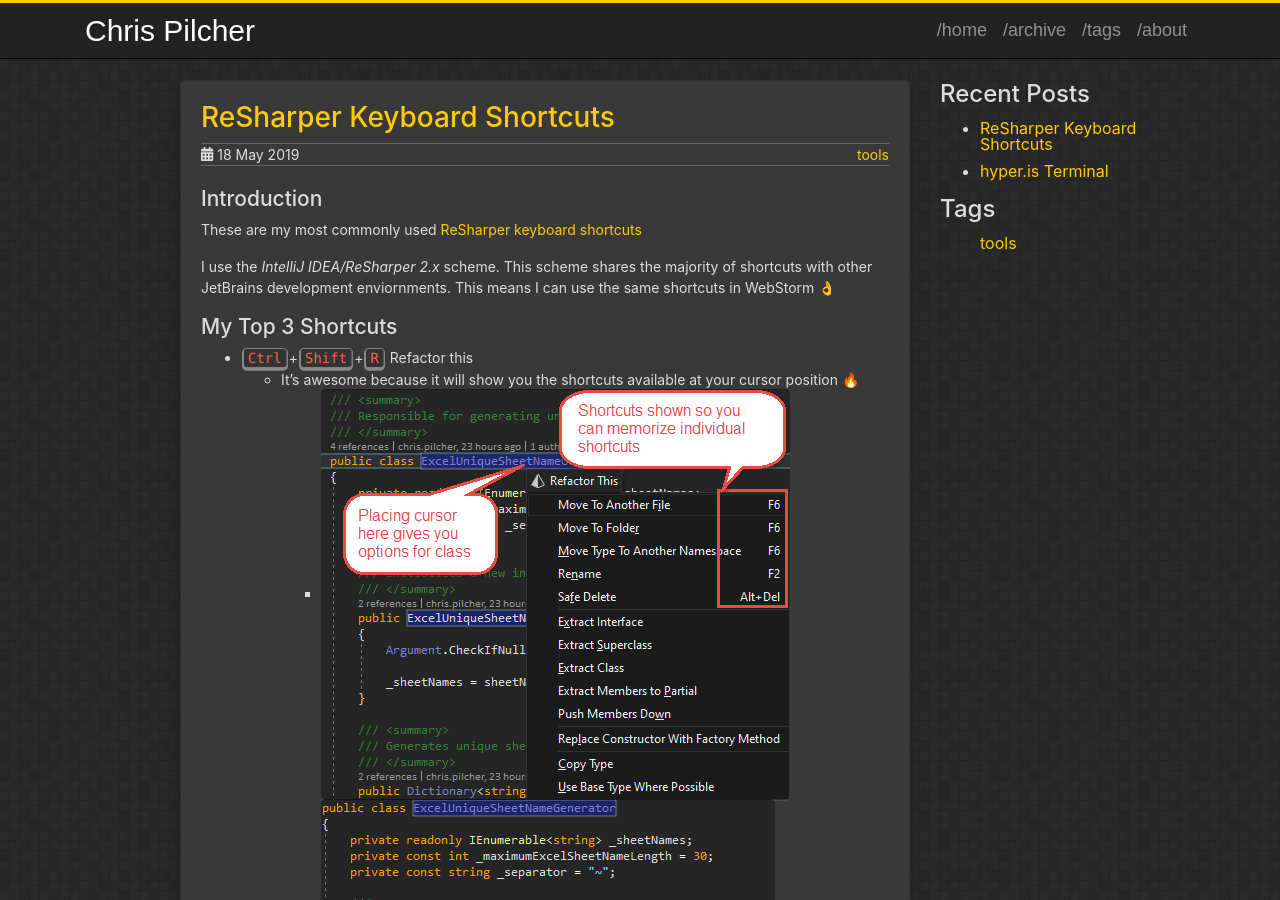
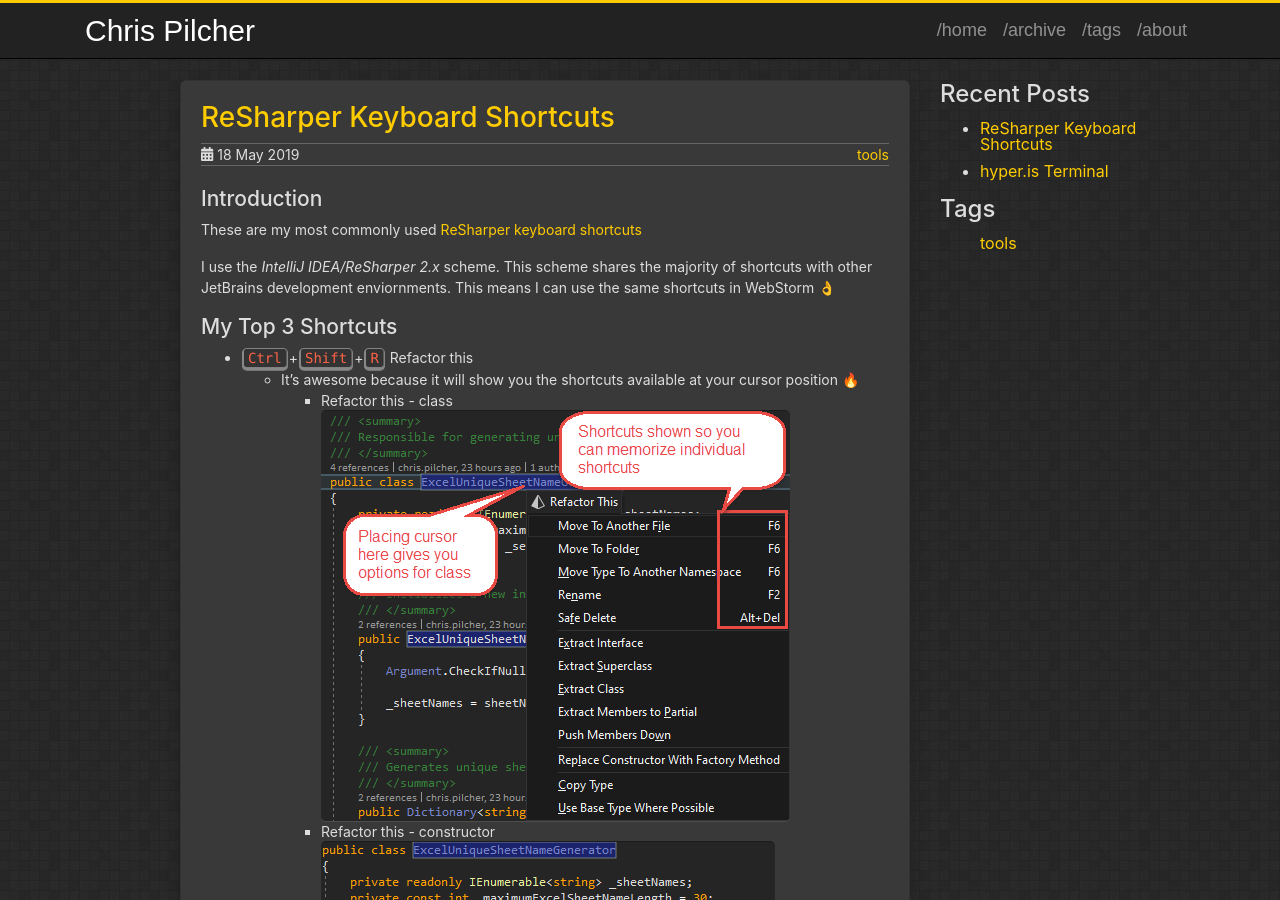
Before and after one commit to chris-pilcher/chris-pilcher.github.io, a Jekyll site: the page built from _posts/2019-05-18-resharper-shortcuts.md, in a window 1280 px wide and 900 px high. Built offline with Jekyll 4.4.1, drawn with Linux system fonts in a browser that asks for light colours.

Commit message:
Update 2019-05-18-resharper-shortcuts.md

```diff
--- a/_posts/2019-05-18-resharper-shortcuts.md
+++ b/_posts/2019-05-18-resharper-shortcuts.md
@@ -17,8 +17,8 @@
 
 * `Ctrl`{: .key}+`Shift`{:.key}+`R`{:.key} Refactor this
   * It's awesome because it will show you the shortcuts available at your cursor position 🔥
-    * ![img]({{ '/assets/images/resharper-refactor-this-class.png' | relative_url }})
-    * ![img]({{ '/assets/images/resharper-refactor-this-constructor.png' | relative_url }})
+    * Refactor this - class ![img]({{ '/assets/images/resharper-refactor-this-class.png' | relative_url }})
+    *  Refactor this - constructor ![img]({{ '/assets/images/resharper-refactor-this-constructor.png' | relative_url }})
 * `Alt`{: .key}+`Enter`{:.key} Quick fixes / context actions
 * `Ctrl`{: .key}+`N`{:.key} Search / go to everything
   * You can use camel humps for searching. ![img]({{ '/assets/images/resharper-camel-humps-search.png' | relative_url }})
```
